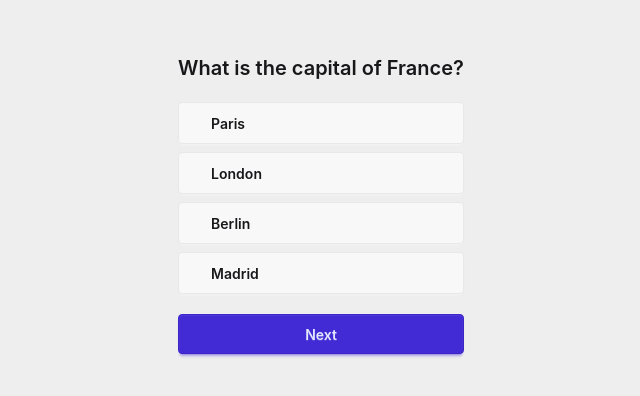
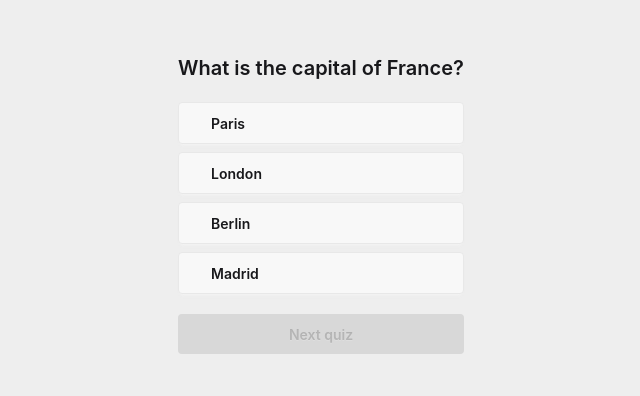
Before and after one commit to ahassh1/quiz-application, a React (Vite) app: page / in a window 1280 px wide. Shown: the part 196-592 px from the top of the page, without its empty margins (319-959 px from the left). Built offline with nearby package versions, Linux system fonts and the light colour scheme.

Commit message:
state manage select question

```diff
--- a/src/App.jsx
+++ b/src/App.jsx
@@ -1,3 +1,4 @@
+import { useState } from "react";
 import "./App.css";
 
 const questions = [
@@ -33,7 +34,12 @@ const questions = [
   },
 ];
 function App() {
-  const currentQuestion = questions[0];
+  const [selected, setSelected] = useState("");
+  const [currentIndex, setCurrentIndex] = useState(0);
+  const currentQuestion = questions[currentIndex];
+  const handleNext = () => {
+    setCurrentIndex((prev) => prev + 1);
+  };
 
   return (
     <>
@@ -48,8 +54,9 @@ function App() {
             <div className="grid">
               {currentQuestion.options.map((option, index) => (
                 <button
-                  className="btn text-start justify-start px-8 py-5 my-1"
+                  className={`btn text-start  justify-start px-8 py-5 my-1 ${selected === option ? "btn-primary" : ""}`}
                   key={index}
+                  onClick={() => setSelected(option)}
                 >
                   {option}
                 </button>
@@ -58,8 +65,12 @@ function App() {
 
             {/* next button  */}
             <div>
-              <button className="btn rounded-sm btn-block btn-primary mt-4">
-                Next
+              <button
+                className="btn rounded-sm btn-block btn-primary mt-4"
+                disabled={!selected}
+                onClick={handleNext}
+              >
+                Next quiz
               </button>
             </div>
           </div>
```
